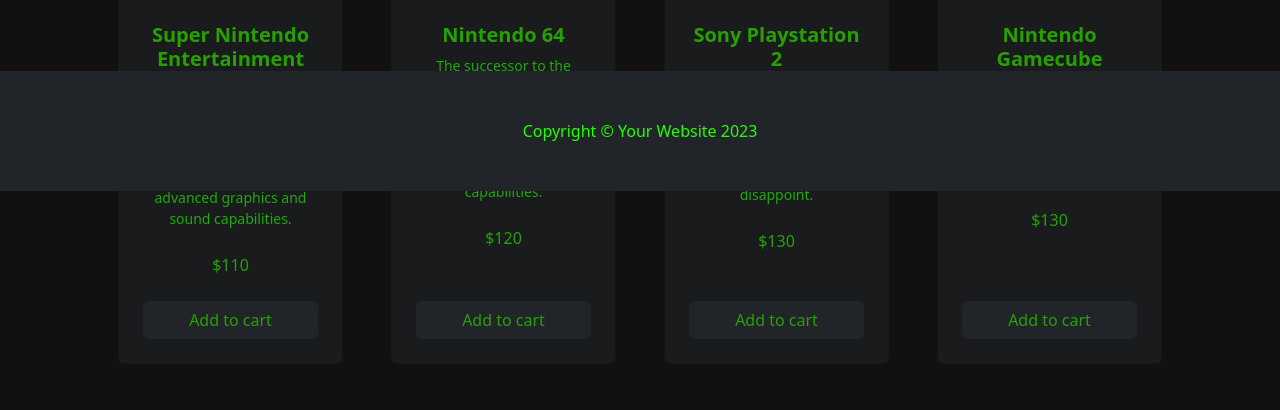
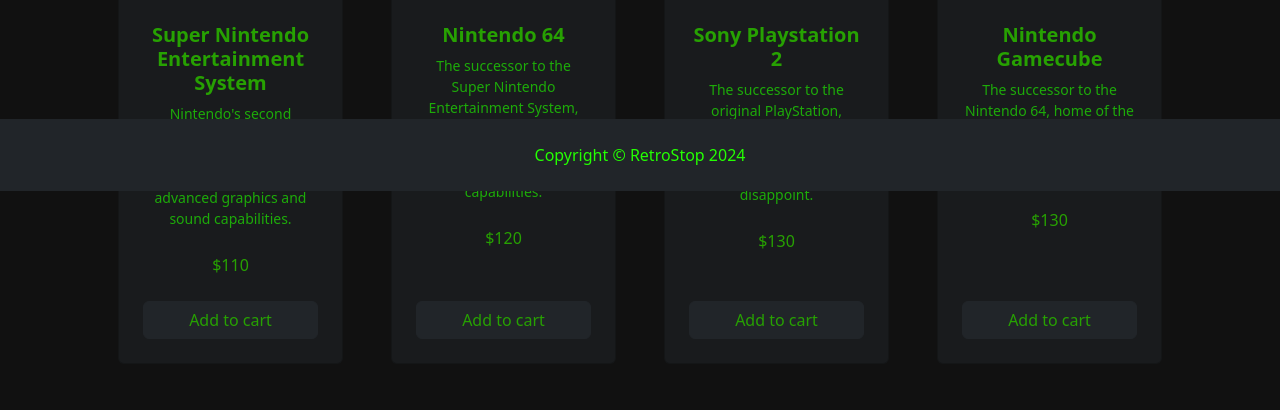
Before and after one commit to charlchua-ciit/EMC-002, a PHP site: page /index.php in a window 1280 px wide. Shown: the part 609-1019 px from the top of the page. Run offline with PHP 8.4, Linux system fonts and the light colour scheme; data comes from the database, SQL or seed files in the repository; some libraries are stand-ins or nearby versions.

Commit message:
aesthetic adjustment

```diff
--- a/FinalProjectphp/footer.php
+++ b/FinalProjectphp/footer.php
@@ -1,7 +1,7 @@
 <div class="spacer"></div>
 <!-- Footer-->
-<footer class="py-5 bg-dark fixed-bottom footer">
-            <div class="container"><p class="m-0 text-center text-green">Copyright &copy; Your Website 2023</p></div>
+<footer class="py-4 bg-dark fixed-bottom footer">
+            <div class="container"><p class="m-0 text-center text-green">Copyright &copy; RetroStop 2024</p></div>
         </footer>
         <!-- Bootstrap core JS-->
         <script src="https://cdn.jsdelivr.net/npm/bootstrap@5.2.3/dist/js/bootstrap.bundle.min.js"></script>
```
